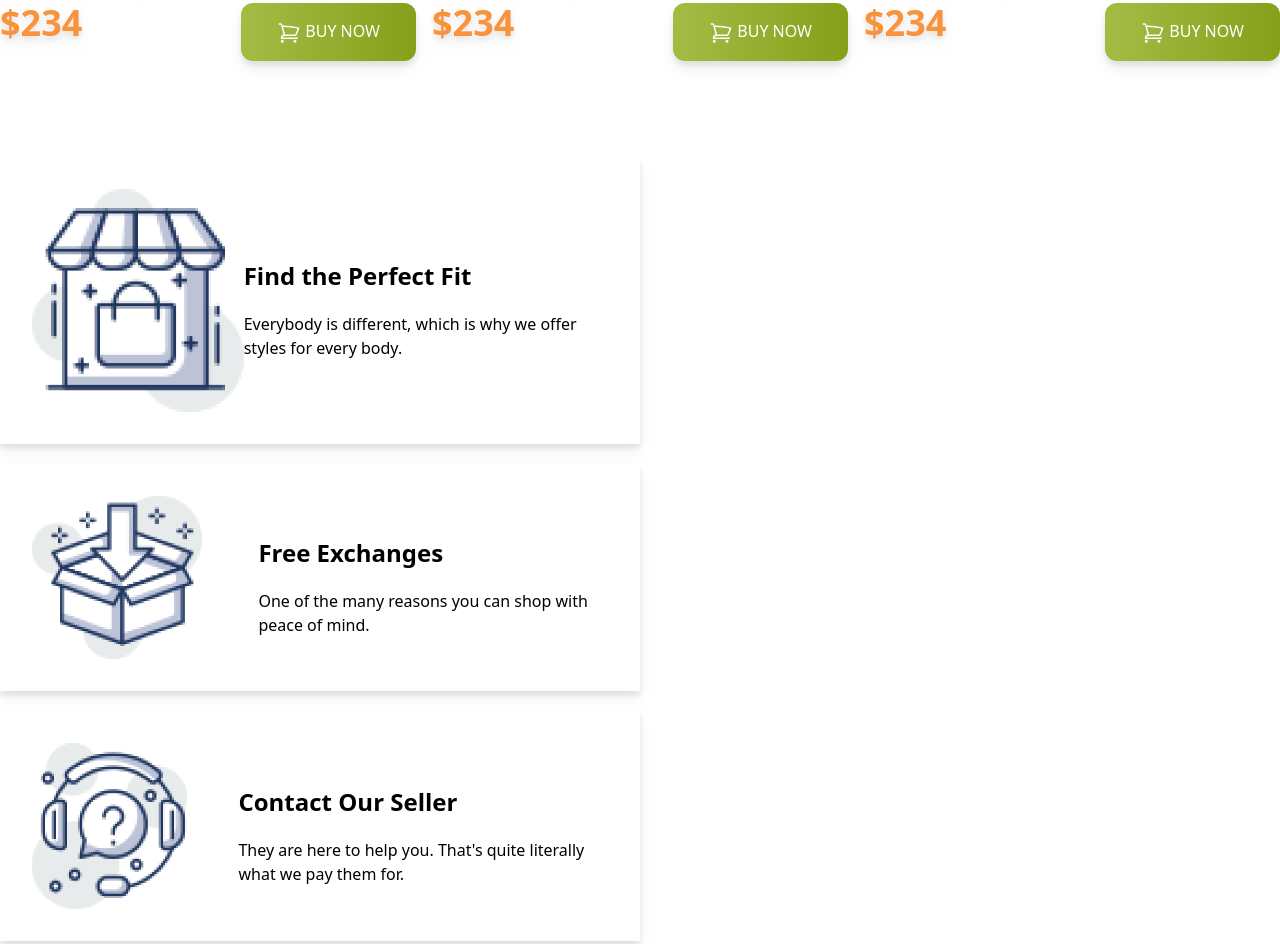
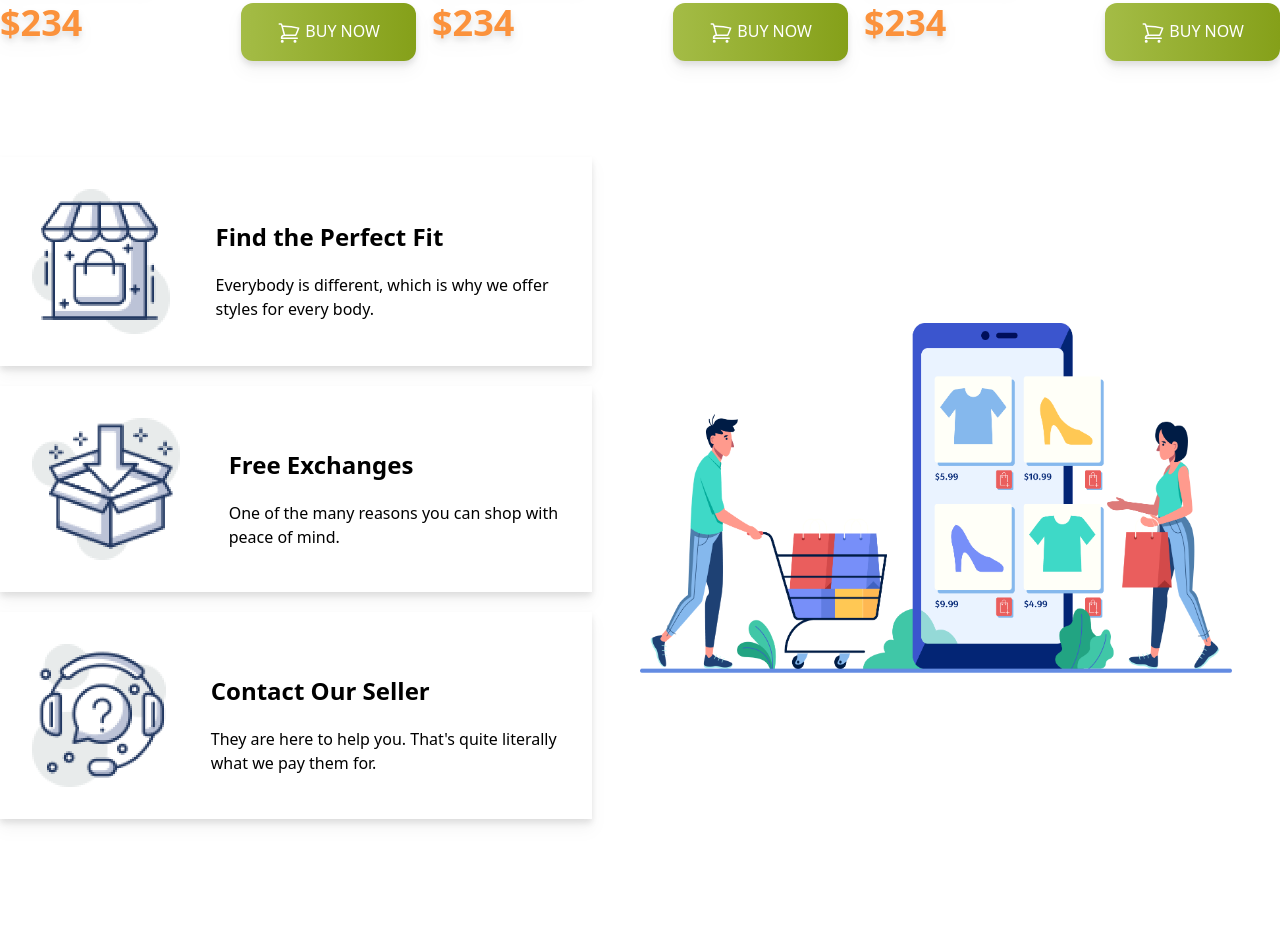
Before and after one commit to AyonJR/penguin-fashion-with-tailwind, a plain HTML site: page index.html in a window 1280 px wide. Shown: the part 2090-3034 px from the top of the page. After the commit the page ends 2977 px from the top, so only its background shows below. Drawn offline with nearby package versions, Linux system fonts and the light colour scheme.

Commit message:
added the footer part

```diff
--- a/index.html
+++ b/index.html
@@ -225,12 +225,14 @@
    <!-- text footer -->
 
    <!-- full div -->
+   <div class="flex items-center">
+
     <div class="w-1/2">
 
         <!-- first box -->
          <div class="flex items-center bg-white drop-shadow-lg px-8 py-8 mb-5">
              <div class="w-1/2">
-          <img class="w-" src="./icons/house.png" alt="">
+               <img class="w-3/4" src="./icons/house.png" alt="">
              </div>
              <div>
                  <h4 class="text-2xl font-bold py-5">Find the Perfect Fit</h4>
@@ -265,12 +267,13 @@
          </div>
 
      </div>
+     </div>
 
+      <!-- image half -->
 
-
-
-
-
+      <div class="w-1/2 mx-12">
+         <img src="./images/shopping.png" alt="">
+     </div>
 
 
 
```
Lines whose indentation alone changed are shown as unchanged.
